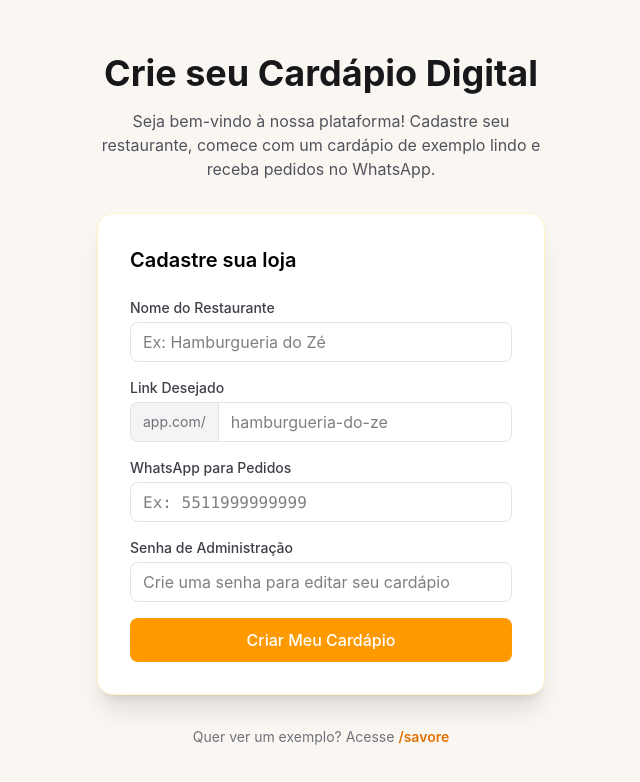
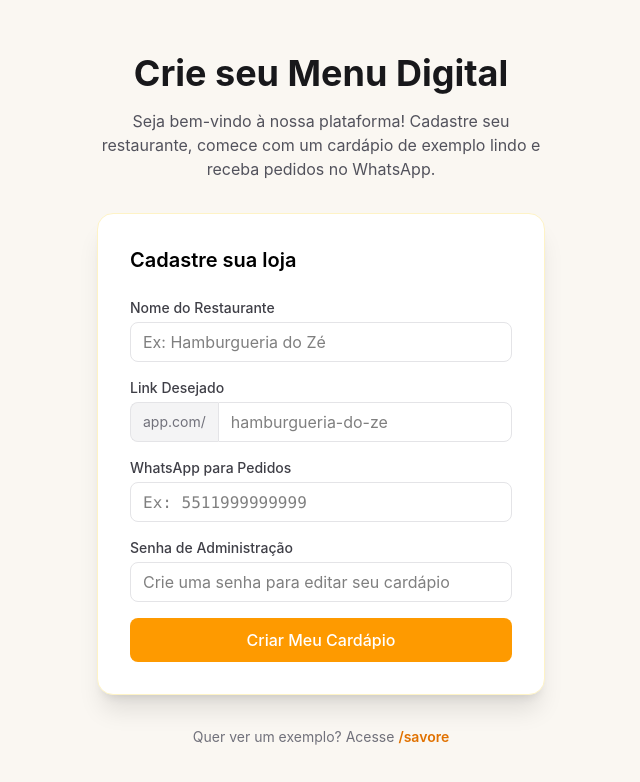
Before and after one commit to ranilsonsilva664-collab/menu-venda-mais-, a React (Vite) app: page / in a window 1280 px wide. Shown: the top 782 px of the page, without its empty margins (319-959 px from the left). Built offline with nearby package versions, Linux system fonts and the light colour scheme.

Commit message:
Fix: Change 'Cardápio Digital' to 'Menu Digital' globally

```diff
--- a/index.html
+++ b/index.html
@@ -3,7 +3,7 @@
   <head>
     <meta charset="UTF-8" />
     <meta name="viewport" content="width=device-width, initial-scale=1.0" />
-    <title>Cardápio Digital</title>
+    <title>Menu Digital</title>
     <link rel="preconnect" href="https://fonts.googleapis.com">
     <link rel="preconnect" href="https://fonts.gstatic.com" crossorigin>
     <link href="https://fonts.googleapis.com/css2?family=Fraunces:opsz,wght@9..144,500;9..144,600&family=Inter:wght@400;500;600;700&family=Playfair+Display:wght@500;600;700&family=Plus+Jakarta+Sans:wght@400;500;600;700&family=Poppins:wght@400;500;600;700&family=Roboto:wght@400;500;700&display=swap" rel="stylesheet">
--- a/src/pages/Landing.tsx
+++ b/src/pages/Landing.tsx
@@ -60,7 +60,7 @@ export default function Landing() {
 
   return (
     <div className="min-h-screen bg-[#faf7f2] flex flex-col items-center justify-center p-4">
-      <h1 className="text-4xl font-bold text-zinc-900 mb-4 text-center">Crie seu Cardápio Digital</h1>
+      <h1 className="text-4xl font-bold text-zinc-900 mb-4 text-center">Crie seu Menu Digital</h1>
       <p className="text-zinc-600 mb-8 text-center max-w-md">
         Seja bem-vindo à nossa plataforma! Cadastre seu restaurante, comece com um cardápio de exemplo lindo e receba pedidos no WhatsApp.
       </p>
--- a/src/pages/RestaurantMenu.tsx
+++ b/src/pages/RestaurantMenu.tsx
@@ -461,7 +461,7 @@ export default function RestaurantMenu() {
         if (restDoc.exists()) {
           const data = restDoc.data();
           setRestaurantName(data.name || "Restaurante");
-          document.title = `${data.name || "Restaurante"} • Cardápio Digital`;
+          document.title = `${data.name || "Restaurante"} • Menu Digital`;
           setWhatsappNumber(data.whatsappNumber || "");
           setHeaderSubtitle(data.headerSubtitle || "");
           setHeaderLogo(data.headerLogo || "");
@@ -1759,7 +1759,7 @@ export default function RestaurantMenu() {
                   className="w-full border h-11 rounded-xl px-4"
                   placeholder="Ex: Barber Shop"
                 />
-                <p className="text-xs text-zinc-500 mt-1">Deixe em branco para ocultar. Ex: "Cardápio Digital" ou "Catálogo"</p>
+                <p className="text-xs text-zinc-500 mt-1">Deixe em branco para ocultar. Ex: "Menu Digital" ou "Catálogo"</p>
               </div>
 
               <div>
```
